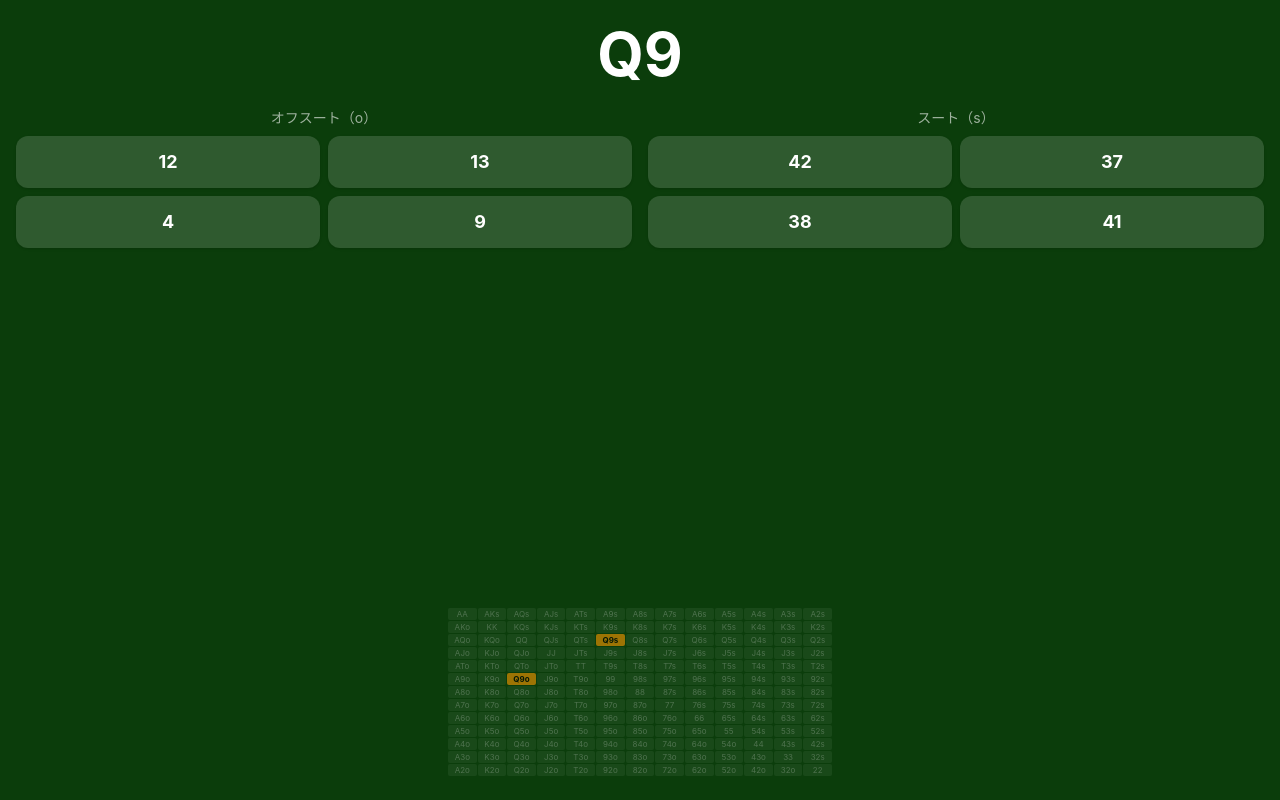
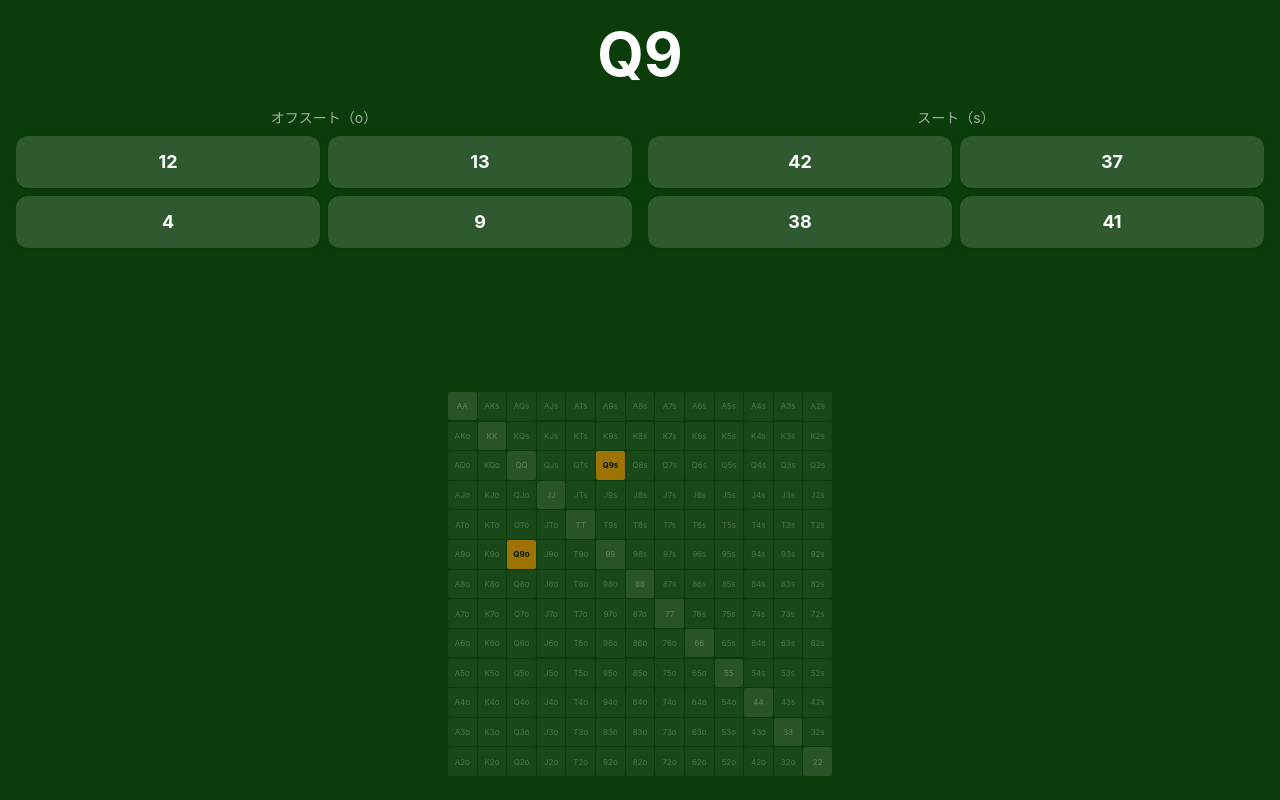
Before and after one commit to jhonyspicy/poker-power-number-drill, a React (Vite) app: page / in a window 1280 px wide. Both pictures are taken after a click on the button "始める". Built offline with nearby package versions, Linux system fonts and the light colour scheme.

Commit message:
RangeTableコンポーネントにペアセル表示ロジックを追加し、データ内の画像パスを更新

```diff
--- a/src/components/RangeTable.tsx
+++ b/src/components/RangeTable.tsx
@@ -22,12 +22,15 @@ export default function RangeTable({ highlightId }: Props) {
             cellId = col + row
           }
           const isHighlight = cellId === highlightId
+          const isPair = ri === ci
           return (
             <div
               key={`${ri}-${ci}`}
-              className={`text-[6px] sm:text-[8px] leading-none p-[2px] text-center rounded-[2px] ${
+              className={`aspect-square text-[6px] sm:text-[8px] leading-none p-[2px] text-center rounded-[2px] flex items-center justify-center ${
                 isHighlight
                   ? 'bg-amber-500 text-black font-bold'
+                  : isPair
+                  ? 'bg-white/20 text-white/50'
                   : 'bg-white/10 text-white/40'
               }`}
             >
--- a/src/data/data.json
+++ b/src/data/data.json
@@ -9,7 +9,7 @@
             },
             "mnemonic": {
                 "text": "AAは無敵",
-                "image": "/poker-power-number-drill/image/aa.webp"
+                "image": "/poker-power-number-drill/image/99over.webp"
             }
         },
         {
```
Also changed, not shown: public/image/99over.png (added).
